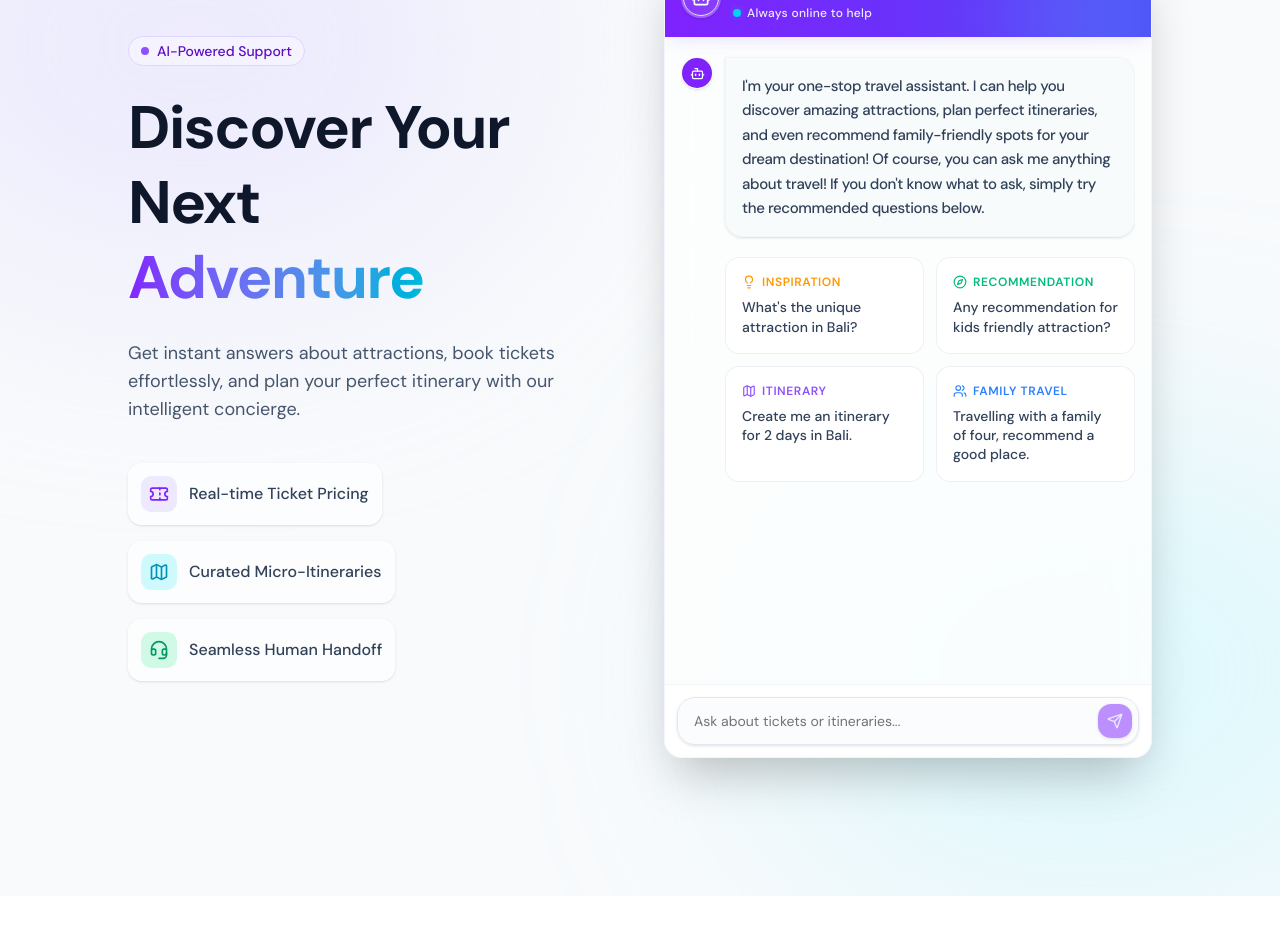
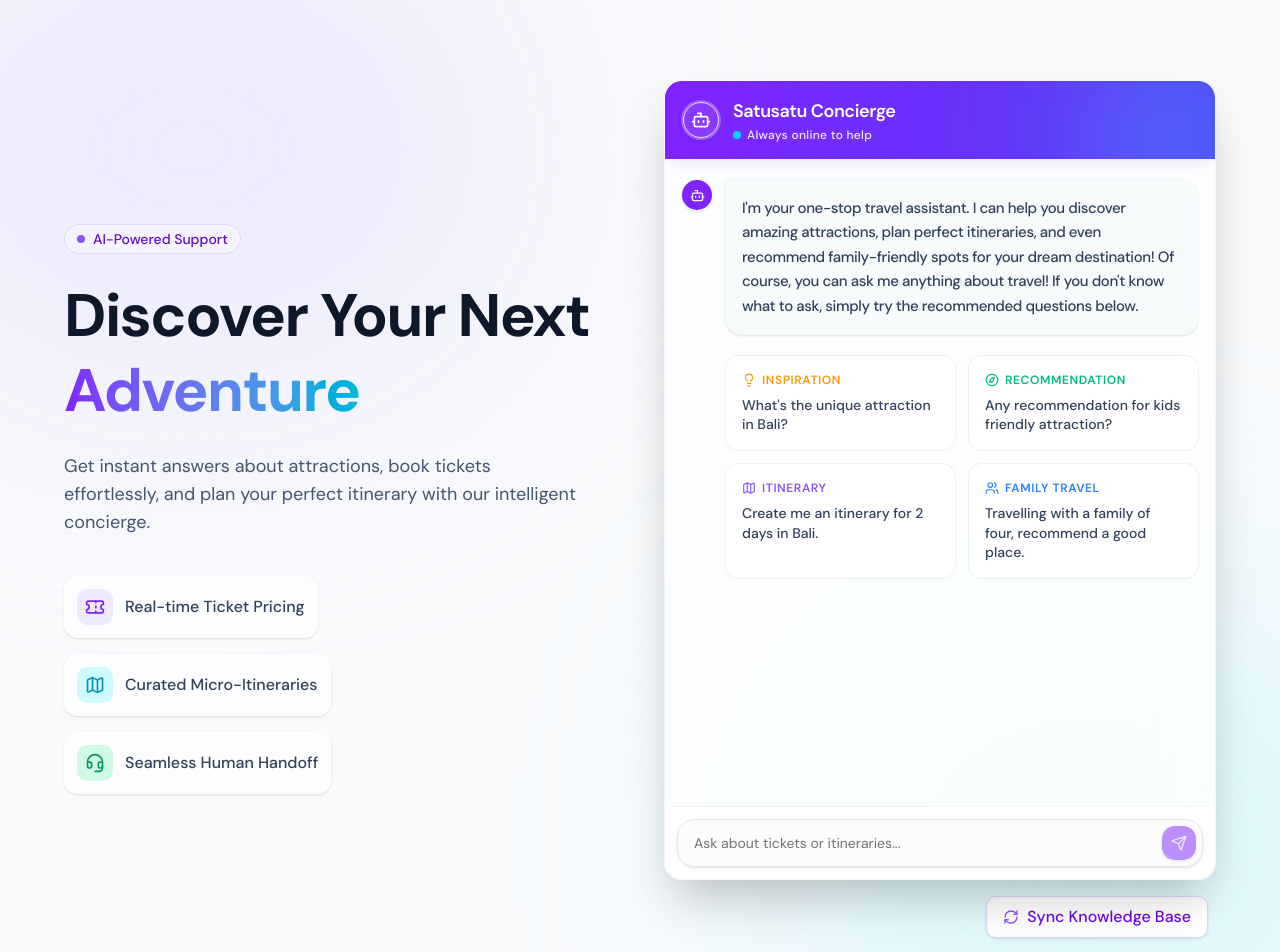
Before and after one commit to rhapsodixx/poc-chatbot, a Next.js app in the folder frontend/: page / in a window 1280 px wide. Shown: the top 952 px of the page. Before the commit the page ends 896 px from the top, so only its background shows below. Built offline with nearby package versions, Linux system fonts and the light colour scheme.

Commit message:
style(layout): refine landing page layout and prevent overflow

```diff
--- a/frontend/src/app/page.tsx
+++ b/frontend/src/app/page.tsx
@@ -4,43 +4,40 @@ import { IngestButton } from "@/components/admin/ingest-button";
 
 export default function Home() {
   return (
-    <main className="min-h-screen bg-slate-50 relative overflow-x-hidden flex flex-col items-center p-4 py-12">
-      {/* Admin controls - absolute positioned for easy access */}
-      <div className="absolute top-4 right-4 z-50">
-        <IngestButton />
+    <main className="min-h-[100dvh] bg-slate-50 relative flex flex-col pt-8 pb-12 md:pt-20 px-4">
+      {/* Decorative Background Elements (Aurora UI Style) contained safely */}
+      <div className="absolute inset-0 overflow-hidden pointer-events-none">
+        <div className="absolute top-[-10%] left-[-10%] w-[50%] h-[50%] bg-violet-200/40 rounded-full blur-[120px]" />
+        <div className="absolute bottom-[-10%] right-[-10%] w-[50%] h-[50%] bg-cyan-200/30 rounded-full blur-[120px]" />
       </div>
 
-      {/* Decorative Background Elements (Aurora UI Style) */}
-      <div className="absolute top-[-10%] left-[-10%] w-[50%] h-[50%] bg-violet-200/40 rounded-full blur-[120px] pointer-events-none" />
-      <div className="absolute bottom-[-10%] right-[-10%] w-[50%] h-[50%] bg-cyan-200/30 rounded-full blur-[120px] pointer-events-none" />
-
-      <div className="max-w-5xl w-full grid grid-cols-1 md:grid-cols-2 gap-12 items-center z-10 my-auto">
+      <div className="max-w-6xl w-full mx-auto grid grid-cols-1 lg:grid-cols-2 gap-12 items-center mb-8 lg:mb-0 z-10">
         {/* Left Side: Marketing / Context */}
-        <div className="flex flex-col gap-6 text-center md:text-left">
-          <div className="inline-flex w-fit mx-auto md:mx-0 items-center rounded-full border border-violet-200 bg-violet-50 px-3 py-1 text-sm font-medium text-violet-800">
+        <div className="flex flex-col gap-6 text-center lg:text-left">
+          <div className="inline-flex w-fit mx-auto lg:mx-0 items-center rounded-full border border-violet-200 bg-violet-50 px-3 py-1 text-sm font-medium text-violet-800">
             <span className="flex h-2 w-2 rounded-full bg-violet-500 mr-2"></span>
             AI-Powered Support
           </div>
-          <h1 className="text-4xl md:text-6xl font-bold tracking-tight text-slate-900 leading-tight">
-            Discover Your Next <br className="hidden md:block" />
+          <h1 className="text-4xl lg:text-6xl font-bold tracking-tight text-slate-900 leading-tight">
+            Discover Your Next <br className="hidden lg:block" />
             <span className="text-transparent bg-clip-text bg-gradient-to-r from-violet-600 to-cyan-500">
               Adventure
             </span>
           </h1>
-          <p className="text-lg text-slate-600 max-w-lg mx-auto md:mx-0">
+          <p className="text-lg text-slate-600 max-w-lg mx-auto lg:mx-0">
             Get instant answers about attractions, book tickets effortlessly, and plan your perfect itinerary with our intelligent concierge.
           </p>
 
           <div className="flex flex-col gap-4 mt-4">
-            <div className="flex items-center gap-3 text-slate-700 bg-white/60 p-3 rounded-xl border border-white/40 shadow-sm backdrop-blur-md w-max mx-auto md:mx-0">
+            <div className="flex items-center gap-3 text-slate-700 bg-white/60 p-3 rounded-xl border border-white/40 shadow-sm backdrop-blur-md w-max mx-auto lg:mx-0">
               <div className="bg-violet-100 text-violet-600 p-2 rounded-lg"><Ticket size={20} /></div>
               <span className="font-medium">Real-time Ticket Pricing</span>
             </div>
-            <div className="flex items-center gap-3 text-slate-700 bg-white/60 p-3 rounded-xl border border-white/40 shadow-sm backdrop-blur-md w-max mx-auto md:mx-0">
+            <div className="flex items-center gap-3 text-slate-700 bg-white/60 p-3 rounded-xl border border-white/40 shadow-sm backdrop-blur-md w-max mx-auto lg:mx-0">
               <div className="bg-cyan-100 text-cyan-600 p-2 rounded-lg"><Map size={20} /></div>
               <span className="font-medium">Curated Micro-Itineraries</span>
             </div>
-            <div className="flex items-center gap-3 text-slate-700 bg-white/60 p-3 rounded-xl border border-white/40 shadow-sm backdrop-blur-md w-max mx-auto md:mx-0">
+            <div className="flex items-center gap-3 text-slate-700 bg-white/60 p-3 rounded-xl border border-white/40 shadow-sm backdrop-blur-md w-max mx-auto lg:mx-0">
               <div className="bg-emerald-100 text-emerald-600 p-2 rounded-lg"><Headset size={20} /></div>
               <span className="font-medium">Seamless Human Handoff</span>
             </div>
@@ -48,8 +45,11 @@ export default function Home() {
         </div>
 
         {/* Right Side: Chat Widget */}
-        <div className="w-full flex items-center justify-center">
+        <div className="w-full flex flex-col items-center justify-center gap-4">
           <ChatWidget />
+          <div className="w-full flex justify-center lg:justify-end pr-2">
+            <IngestButton />
+          </div>
         </div>
       </div>
     </main>
```
